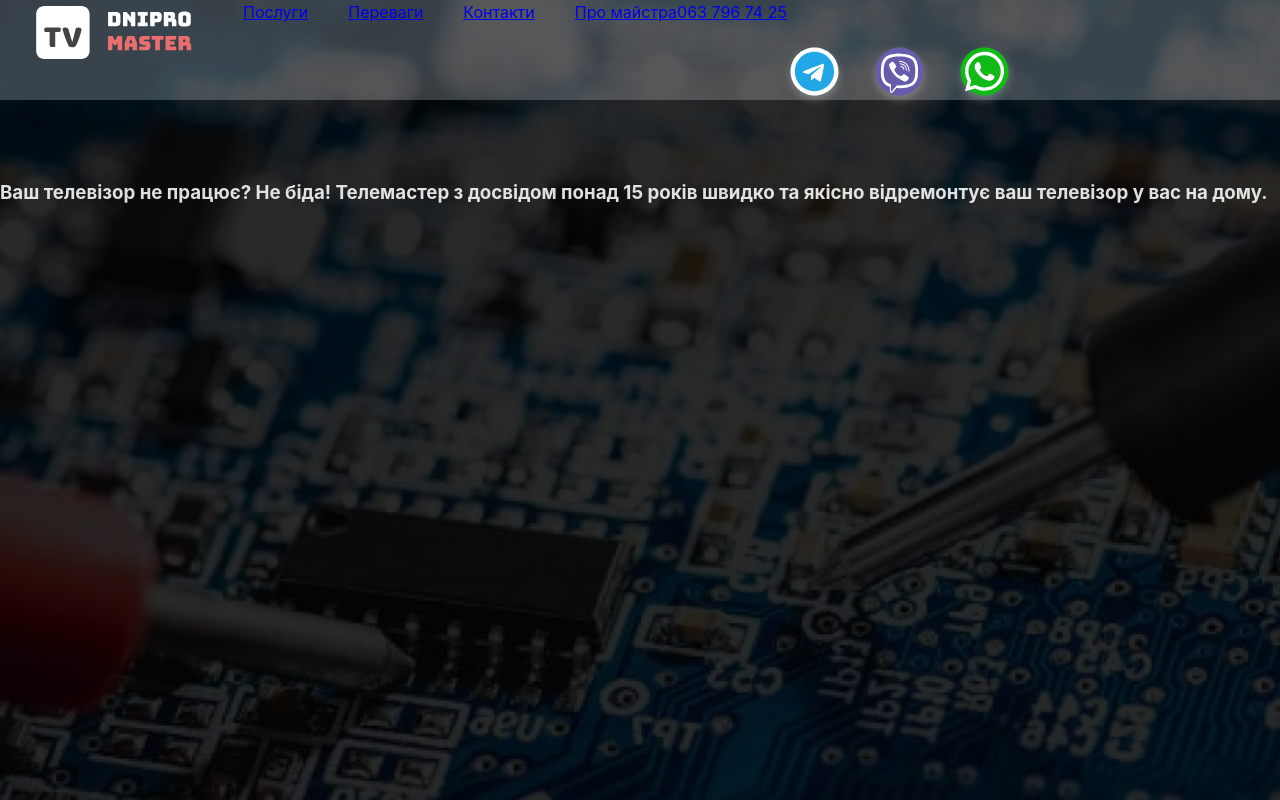
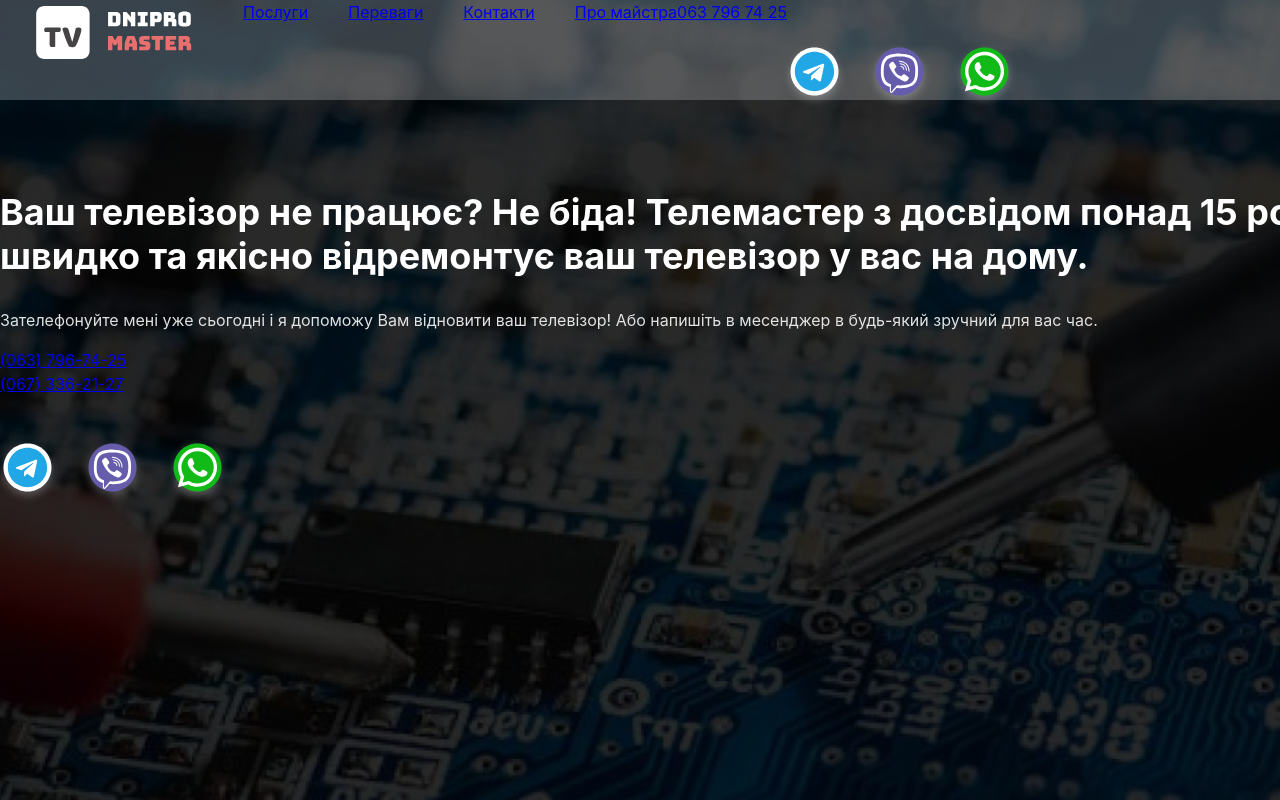
Before and after one commit to IrynaRybka/tv-master, a React (Vite) app: page / in a window 1280 px wide. Shown: the top 800 px of the page. Built offline with nearby package versions, Linux system fonts and the light colour scheme.

Commit message:
add content in Hero

```diff
--- a/src/components/Hero/Hero.module.css
+++ b/src/components/Hero/Hero.module.css
@@ -11,3 +11,11 @@
     background-position: center;
     background-repeat: no-repeat;
 }
+.hero_title {
+    color: #FFF;
+
+font-size: 36px;
+font-style: normal;
+font-weight: 700;
+line-height: normal;
+}
--- a/src/components/Hero/Hero.tsx
+++ b/src/components/Hero/Hero.tsx
@@ -1,15 +1,23 @@
 // import React, { useState } from "react";
+import Social from "../../ui/Social/Social";
 import styles from "./Hero.module.css";
 
 const Hero = () => {
   // const [isLoading, setIsLoading] = useState(true);
 
-
   return (
     <section className={styles.hero}>
       <div>
-        <h3>Ваш телевізор не працює? Не біда!
-Телемастер з досвідом понад 15 років швидко та якісно відремонтує ваш телевізор у вас на дому.</h3>
+        <h1 className={styles.hero_title}>
+          Ваш телевізор не працює? Не біда! Телемастер з досвідом понад 15 років
+          швидко та якісно відремонтує ваш телевізор у вас на дому.
+        </h1>
+        <p>Зателефонуйте мені уже сьогодні і я допоможу Вам відновити ваш телевізор! Або напишіть в месенджер в будь-який зручний для вас час.</p>
+        <ul>
+          <li><a href="tel:+380637967425">(063) 796-74-25</a></li>
+          <li><a href="tel:+380673362127">(067) 336-21-27</a></li>
+        </ul>
+        <Social/>
       </div>
     </section>
   );
```
Lines whose indentation alone changed are shown as unchanged.
